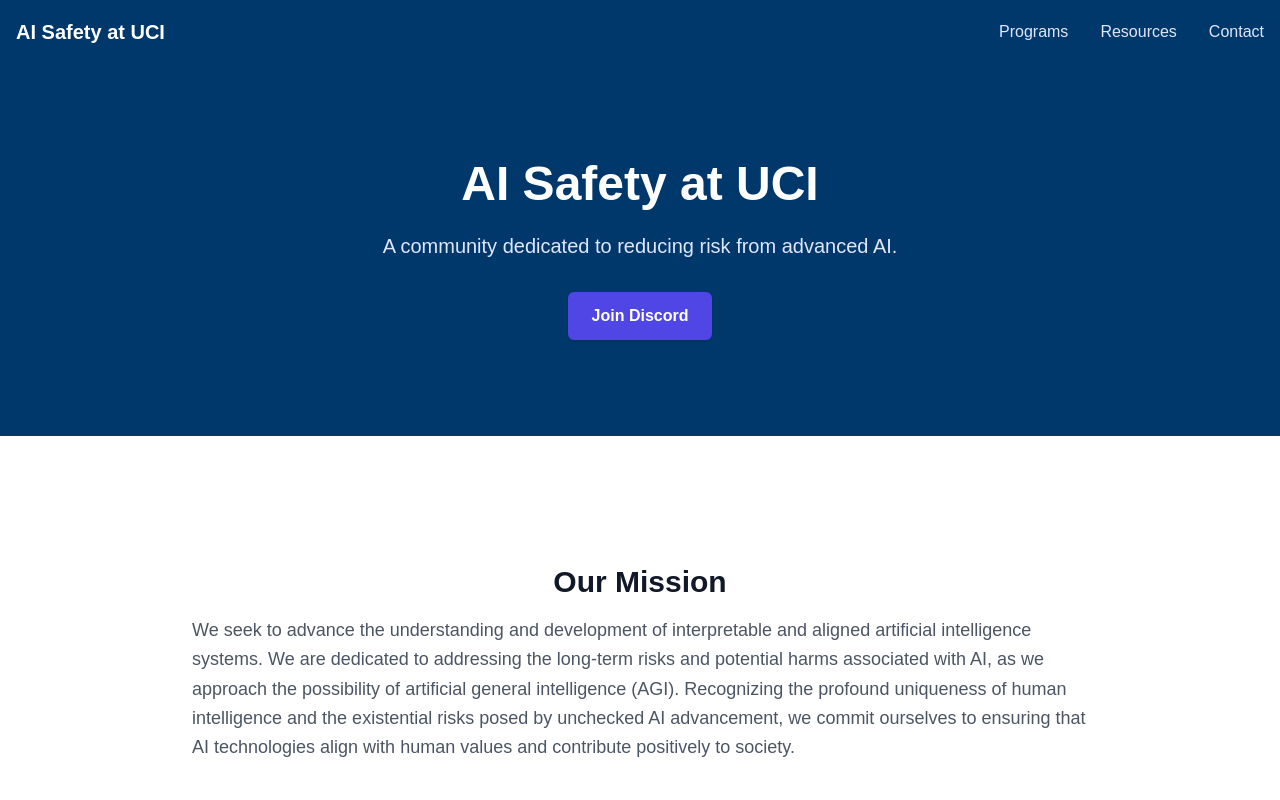
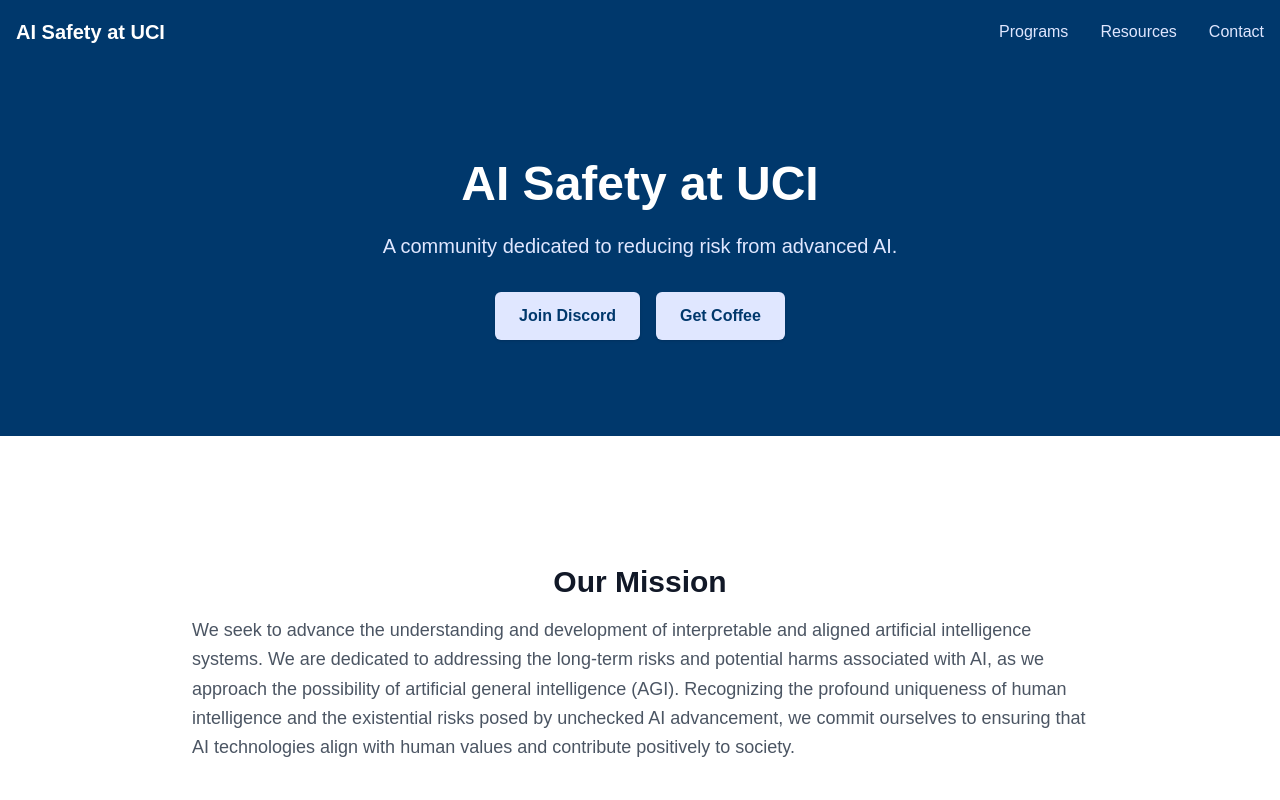
Before and after one commit to viceversa1024/aisafetyuci, a Next.js app: page / in a window 1280 px wide. Shown: the top 800 px of the page. Built offline with nearby package versions, Linux system fonts and the light colour scheme; a web font is replaced by a local one.

Commit message:
Add Get Coffee button next to Discord, use light blue styling
Both buttons now use the indigo-100 light blue color from the footer.
Get Coffee links to the contact page.

https://claude.ai/code/session_01Fi9yL6pW7iX7hX5UdvBuXR

```diff
--- a/app/page.tsx
+++ b/app/page.tsx
@@ -10,16 +10,23 @@ export default function Home() {
               <h1 className="text-5xl font-bold text-white mb-6">AI Safety at UCI</h1>
               <p className="text-xl text-indigo-100 mb-8">A community dedicated to reducing risk from advanced AI.</p>
 
-              <div className="mt-6">
+              <div className="mt-6 flex justify-center gap-4">
                 <a
                   href="https://discord.gg/uENtNdDPPb"
                   target="_blank"
                   rel="noopener noreferrer"
-                  className="inline-block bg-indigo-600 hover:bg-indigo-700 text-white font-semibold py-3 px-6 rounded-md shadow"
+                  className="inline-block bg-indigo-100 hover:bg-white text-[#00386c] font-semibold py-3 px-6 rounded-md shadow transition-colors"
                   aria-label="Join our Discord"
                 >
                   Join Discord
                 </a>
+                <Link
+                  href="/contact"
+                  className="inline-block bg-indigo-100 hover:bg-white text-[#00386c] font-semibold py-3 px-6 rounded-md shadow transition-colors"
+                  aria-label="Get Coffee"
+                >
+                  Get Coffee
+                </Link>
               </div>
             </div>
           </div>
```
